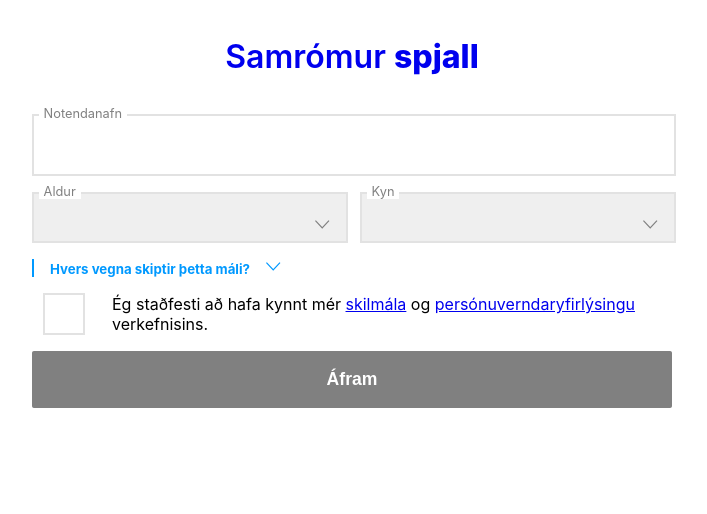
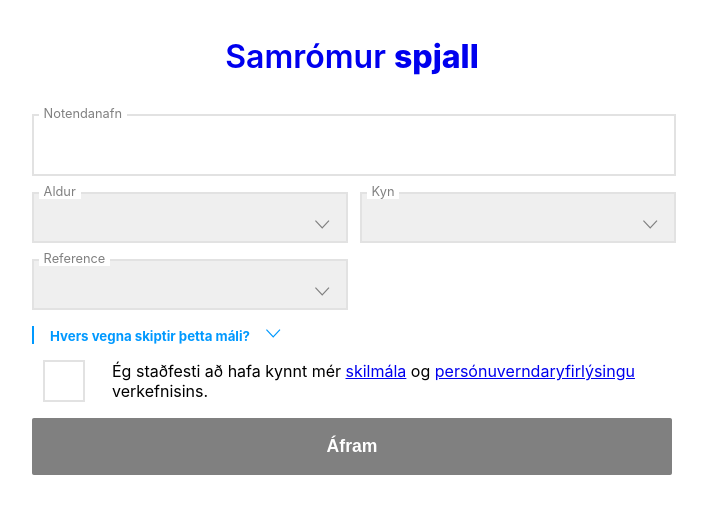
Before and after one commit to cadia-lvl/samromur-chat, a React app in the folder frontend/: page /1 in a window 1280 px wide. Shown: the top 514 px of the page, without its empty margins (288-995 px from the left). Built offline with nearby package versions, Linux system fonts and the light colour scheme.

Commit message:
add reference to demographics and mamma

```diff
--- a/frontend/src/components/admin/session.tsx
+++ b/frontend/src/components/admin/session.tsx
@@ -2,7 +2,7 @@ import * as React from 'react';
 import styled from 'styled-components';
 
 import * as api from '../../services/api';
-import { ages, genders } from '../../constants/demographics';
+import { ages, genders, references } from '../../constants/demographics';
 import { SessionMetadata } from '../../types/sessions';
 import { getHumanReadableTime, splitSeconds } from '../../utilities/utils';
 
@@ -24,6 +24,11 @@ const TitleContainer = styled.div`
 
 const Subtitle = styled.span`
     font-weight: 600;
+`;
+
+const ReferenceText = styled.span`
+    font-weight: 600;
+    text-align: left;
 `;
 
 const Clients = styled.div`
@@ -69,6 +74,7 @@ export const Session: React.FunctionComponent<Props> = ({
     const participantB = 'Viðmælandi b';
     const yearsOld = 'ára';
     const sampleRateMeasurement = 'hz';
+    const reference = 'Tilvísun: ';
 
     const getAge = (value: string): string => {
         const age = ages.find((val) => val.id === value);
@@ -91,6 +97,13 @@ export const Session: React.FunctionComponent<Props> = ({
     const b_time = getHumanReadableTime(
         splitSeconds(client_b.duration_seconds)
     );
+
+    const getReference = (): string => {
+        const reference = references.find(
+            (val) => val.id === client_a.reference
+        );
+        return reference ? reference.name : '';
+    };
 
     return (
         <SessionContainer>
@@ -118,6 +131,11 @@ export const Session: React.FunctionComponent<Props> = ({
                     </span>
                     <span>{b_time}</span>
                 </ClientContainer>
+                <ClientContainer>
+                    <ReferenceText>
+                        {reference} {getReference()}
+                    </ReferenceText>
+                </ClientContainer>
             </Clients>
             <Button onClick={handleClick}>Sækja</Button>
         </SessionContainer>
--- a/frontend/src/components/setup/demographics.tsx
+++ b/frontend/src/components/setup/demographics.tsx
@@ -2,7 +2,7 @@ import * as React from 'react';
 import styled from 'styled-components';
 
 import { Demographic, StoredDemographics } from '../../types/user';
-import { ages, genders } from '../../constants/demographics';
+import { ages, genders, references } from '../../constants/demographics';
 
 import Info from './information';
 import DropdownButton from '../ui/input/dropdown';
@@ -102,7 +102,12 @@ const AgreeContainer = styled.div`
 `;
 
 interface Props {
-    onSubmit: (age: string, gender: string, username: string) => void;
+    onSubmit: (
+        age: string,
+        gender: string,
+        username: string,
+        reference: string
+    ) => void;
 }
 
 interface State {
@@ -110,6 +115,7 @@ interface State {
     age: Demographic;
     gender: Demographic;
     username: string;
+    reference: Demographic;
 }
 
 export default class DemographicForm extends React.Component<Props, State> {
@@ -127,6 +133,10 @@ export default class DemographicForm extends React.Component<Props, State> {
                 name: '',
             },
             username: '',
+            reference: {
+                id: '',
+                name: '',
+            },
         };
     }
 
@@ -175,20 +185,37 @@ export default class DemographicForm extends React.Component<Props, State> {
         }
     };
 
+    onReferenceSelect = (value: string) => {
+        const reference = references.find(
+            (val: Demographic) => val.name === value
+        ) as Demographic;
+
+        // Only update if a value was found
+        if (reference) {
+            this.setState({ reference });
+        }
+    };
+
     onSubmit = (event) => {
         event.preventDefault();
-        const { age, agreed, gender, username } = this.state;
-        if (!agreed || !age.name || !gender.name || !username) {
+        const { age, agreed, gender, username, reference } = this.state;
+        if (
+            !agreed ||
+            !age.name ||
+            !gender.name ||
+            !username ||
+            !reference.name
+        ) {
             return;
         }
-        this.props.onSubmit(age.id, gender.id, username);
+        this.props.onSubmit(age.id, gender.id, username, reference.id);
 
         saveDemographics({ age, agreed, gender, username });
     };
 
     render() {
         if (isRecordingSupported()) {
-            const { age, agreed, gender, username } = this.state;
+            const { age, agreed, gender, username, reference } = this.state;
             const terms = '/skilmalar';
             const privacypolicy = '/personuvernd';
             return (
@@ -211,6 +238,14 @@ export default class DemographicForm extends React.Component<Props, State> {
                         label={'Kyn'}
                         onSelect={this.onGenderSelect}
                         selected={gender.name}
+                    />
+                    <DropdownButton
+                        content={references.map(
+                            (reference: Demographic) => reference.name
+                        )}
+                        label={'Reference'}
+                        onSelect={this.onReferenceSelect}
+                        selected={reference.name}
                     />
                     <Information title={'Hvers vegna skiptir þetta máli?'}>
                         <p>
--- a/frontend/src/components/setup/setup.tsx
+++ b/frontend/src/components/setup/setup.tsx
@@ -47,8 +47,13 @@ class Setup extends React.Component<Props, State> {
         };
     }
 
-    onSubmitDemographics = (age: string, gender: string, username: string) => {
-        this.setState({ demographics: { age, gender } });
+    onSubmitDemographics = (
+        age: string,
+        gender: string,
+        username: string,
+        reference: string
+    ) => {
+        this.setState({ demographics: { age, gender, reference } });
         const id = uuid();
         const userClient: UserClient = {
             agreed: false,
--- a/frontend/src/constants/demographics.ts
+++ b/frontend/src/constants/demographics.ts
@@ -17,3 +17,11 @@ export const genders: Array<Demographic> = [
     { id: 'kona', name: 'Kona' },
     { id: 'annad', name: 'Annað' },
 ];
+
+export const references: Array<Demographic> = [
+    { id: 'staffan', name: 'Staffan' },
+    { id: 'judy', name: 'Judy' },
+    { id: 'david', name: 'David' },
+    { id: 'eydis', name: 'Eydís' },
+    { id: 'other', name: 'Annað' },
+];
--- a/frontend/src/services/api.ts
+++ b/frontend/src/services/api.ts
@@ -61,6 +61,7 @@ export const uploadClip = async (
         gender: demographics.gender,
         sample_rate: clip.sampleRate,
         session_id: id.replace(/_client_[a|b]/, ''),
+        reference: demographics.reference,
     });
 
     const metadata = new Blob([jsonString], {
--- a/frontend/src/types/sessions.ts
+++ b/frontend/src/types/sessions.ts
@@ -4,6 +4,7 @@ export interface ClientMetadata {
     gender: string;
     sample_rate: number;
     session_id: string;
+    reference: string;
 }
 
 export interface SessionMetadata {
--- a/frontend/src/types/user.ts
+++ b/frontend/src/types/user.ts
@@ -11,6 +11,7 @@ export interface Demographic {
 export interface UserDemographics {
     age: string;
     gender: string;
+    reference: string;
 }
 
 export interface UserClient {
```
Also changed, not shown: 2 other files (tests, documents, lock files or other folders).
